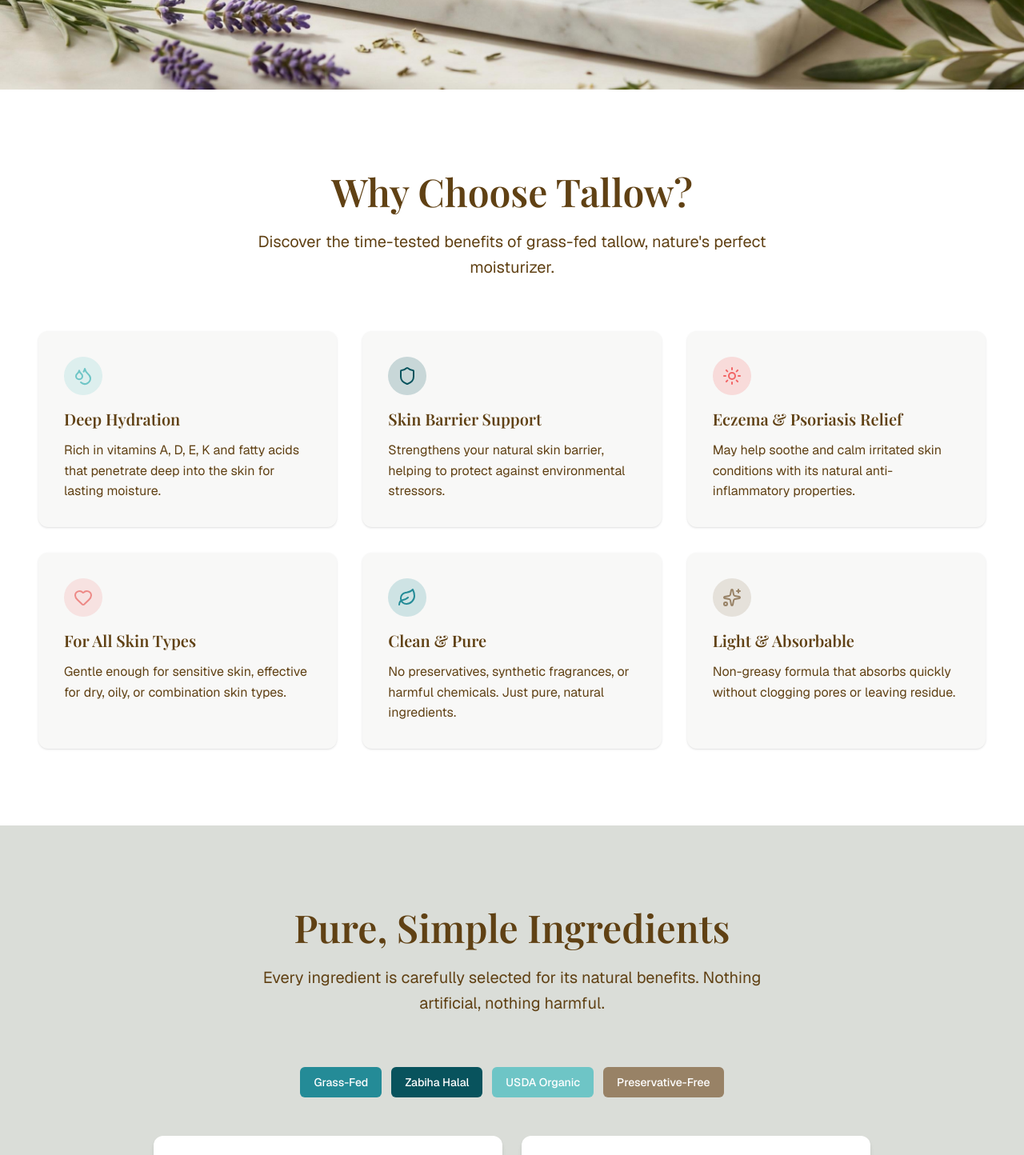
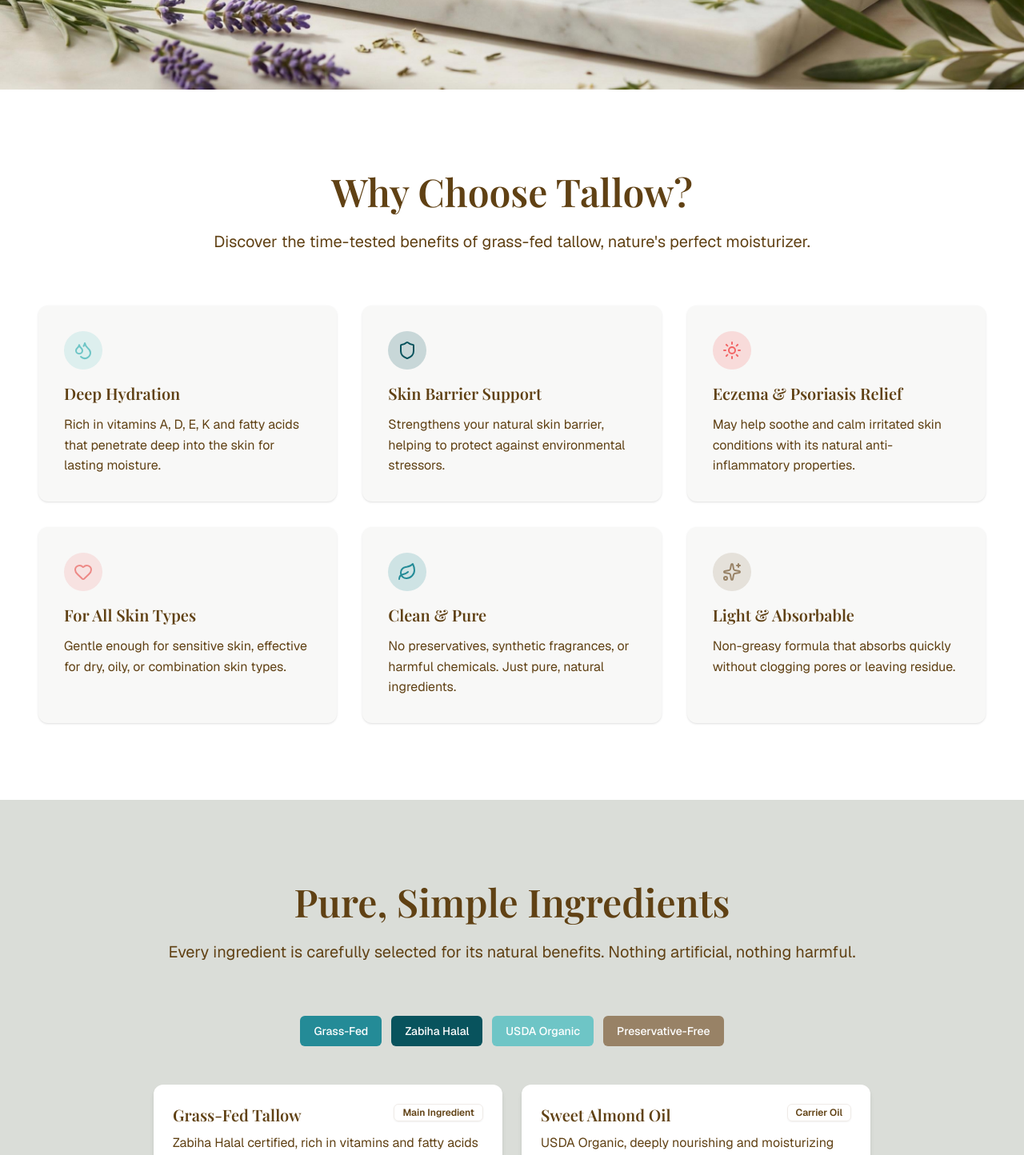
Before and after one commit to Enze-Co/aspetto-beauty, a Next.js app: page / in a window 1280 px wide. Shown: the part 1983-3427 px from the top of the page at 80% size. Built offline with nearby package versions, Linux system fonts and the light colour scheme; no server answers.

Commit message:
Adjust layout and logo sizing in components
Removed max-width constraint from paragraph elements in Benefits and Ingredients components for improved layout flexibility. Updated Header logo height for better visual consistency across devices.

```diff
--- a/src/components/Benefits.tsx
+++ b/src/components/Benefits.tsx
@@ -87,7 +87,7 @@ export default function Benefits() {
           <h2 className="font-serif text-3xl md:text-4xl lg:text-5xl font-semibold mb-4 text-primary">
             Why Choose Tallow?
           </h2>
-          <p className="text-lg md:text-xl text-muted-foreground max-w-2xl mx-auto">
+          <p className="text-lg md:text-xl text-muted-foreground mx-auto">
             Discover the time-tested benefits of grass-fed tallow, nature's perfect moisturizer.
           </p>
         </motion.div>
--- a/src/components/Header.tsx
+++ b/src/components/Header.tsx
@@ -48,7 +48,7 @@ export default function Header() {
             <motion.img
               src={"/logo.png"}
               alt="Aspetto Beauty"
-              className="h-12 md:h-16 w-auto"
+              className="h-12 md:h-[75px] w-auto"
               whileHover={{ scale: 1.02 }}
               transition={{ duration: 0.2 }}
             />
--- a/src/components/Ingredients.tsx
+++ b/src/components/Ingredients.tsx
@@ -72,7 +72,7 @@ export default function Ingredients() {
           <h2 className="font-serif text-3xl md:text-4xl lg:text-5xl font-semibold mb-4 text-primary">
             Pure, Simple Ingredients
           </h2>
-          <p className="text-lg md:text-xl max-w-2xl mx-auto text-primary">
+          <p className="text-lg md:text-xl mx-auto text-primary">
             Every ingredient is carefully selected for its natural benefits. Nothing artificial, nothing harmful.
           </p>
         </motion.div>
```
